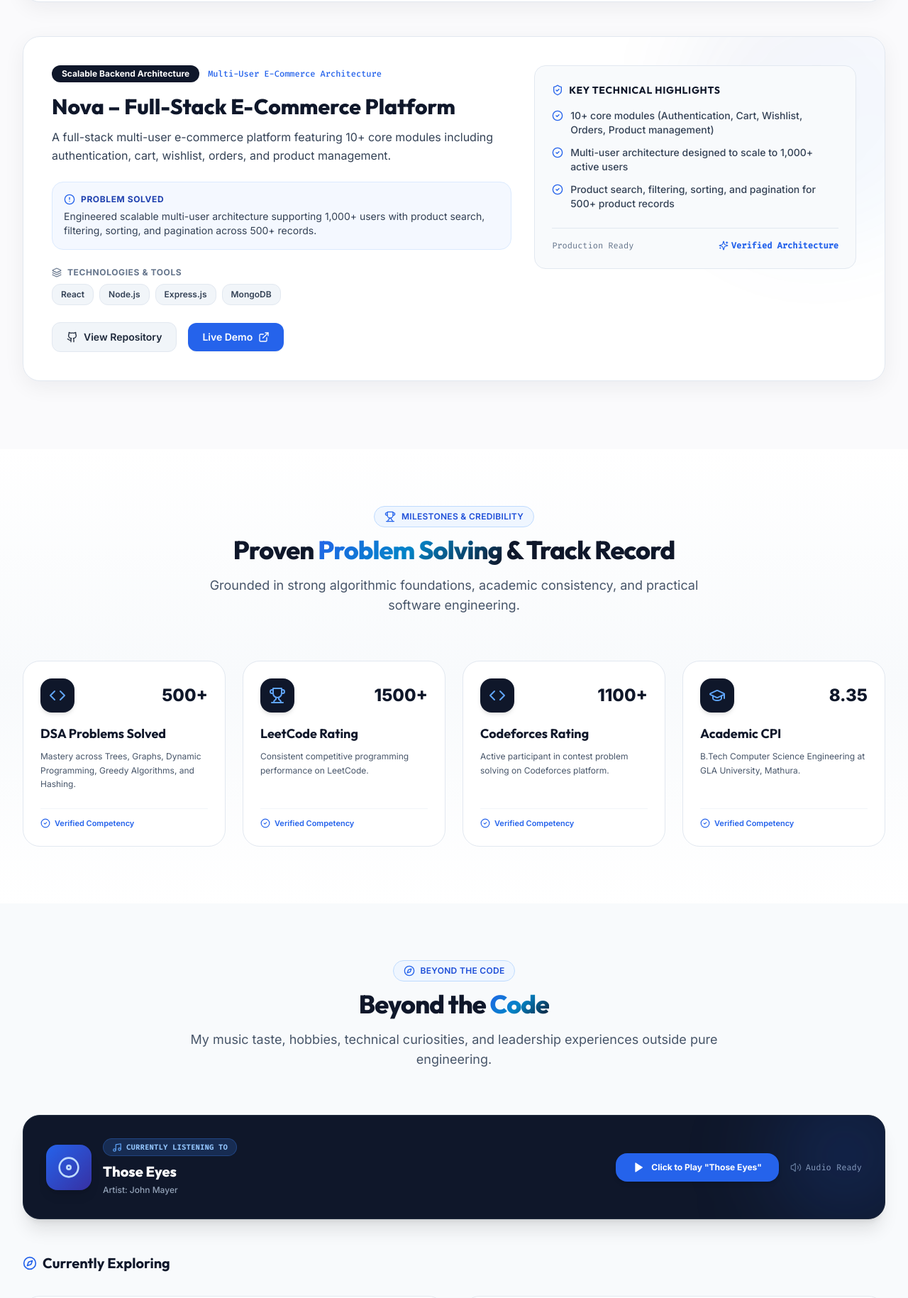
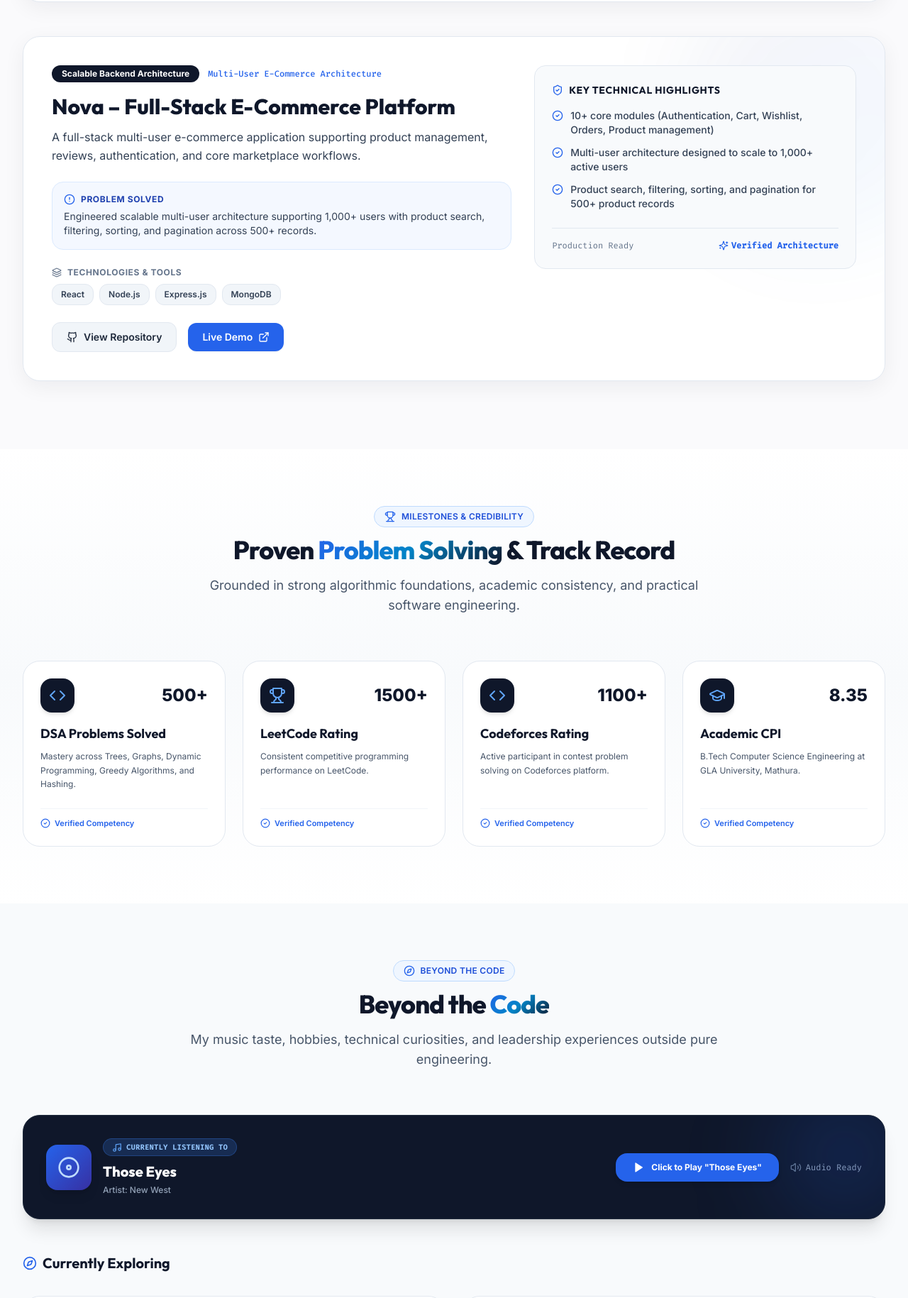
Before and after one commit to ITSKANISHKA/PortFolio, a React (Vite) app: page / in a window 1280 px wide. Shown: the part 4188-6017 px from the top of the page at 71% size. Built offline with nearby package versions, Linux system fonts and the light colour scheme.

Commit message:
Update song artist for Those Eyes to New West

```diff
--- a/src/data/portfolioData.js
+++ b/src/data/portfolioData.js
@@ -105,7 +105,7 @@ export const portfolioData = {
 
   music: {
     title: "Those Eyes",
-    artist: "John Mayer",
+    artist: "New West",
     badge: "CURRENTLY LISTENING TO",
     audioSrc: "https://cdn.pixabay.com/download/audio/2022/05/27/audio_1808fbf07a.mp3?filename=lofi-study-112191.mp3"
   },
@@ -190,7 +190,7 @@ export const portfolioData = {
       subtitle: "Multi-User E-Commerce Architecture",
       badge: "Scalable Backend Architecture",
       tech: ["React", "Node.js", "Express.js", "MongoDB"],
-      shortDescription: "A full-stack multi-user e-commerce platform featuring 10+ core modules including authentication, cart, wishlist, orders, and product management.",
+      shortDescription: "A full-stack multi-user e-commerce application supporting product management, reviews, authentication, and core marketplace workflows.",
       problemSolved: "Engineered scalable multi-user architecture supporting 1,000+ users with product search, filtering, sorting, and pagination across 500+ records.",
       highlights: [
         "10+ core modules (Authentication, Cart, Wishlist, Orders, Product management)",
```
Also changed, not shown: 1 other file (tests, documents, lock files or other folders).
